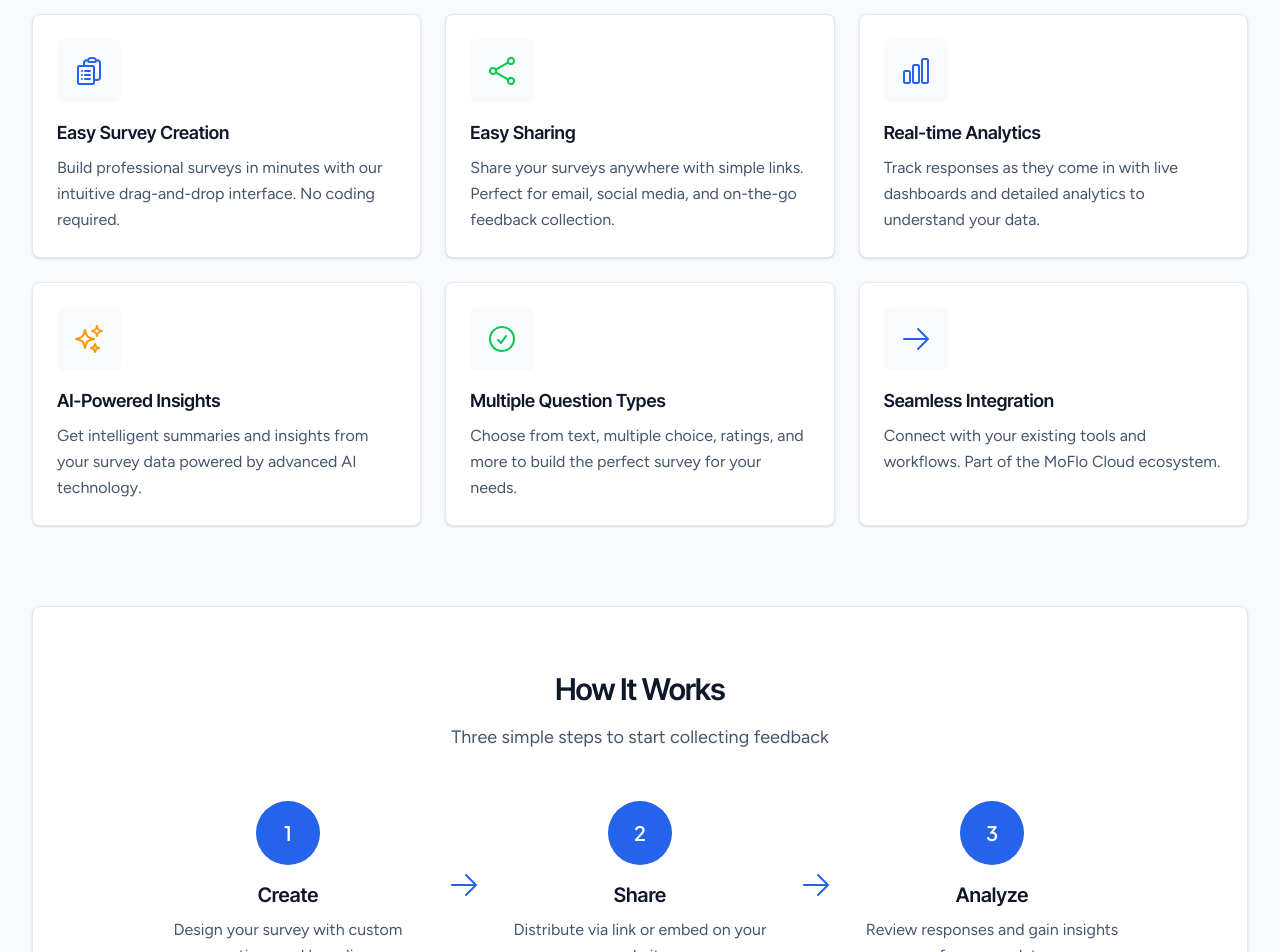
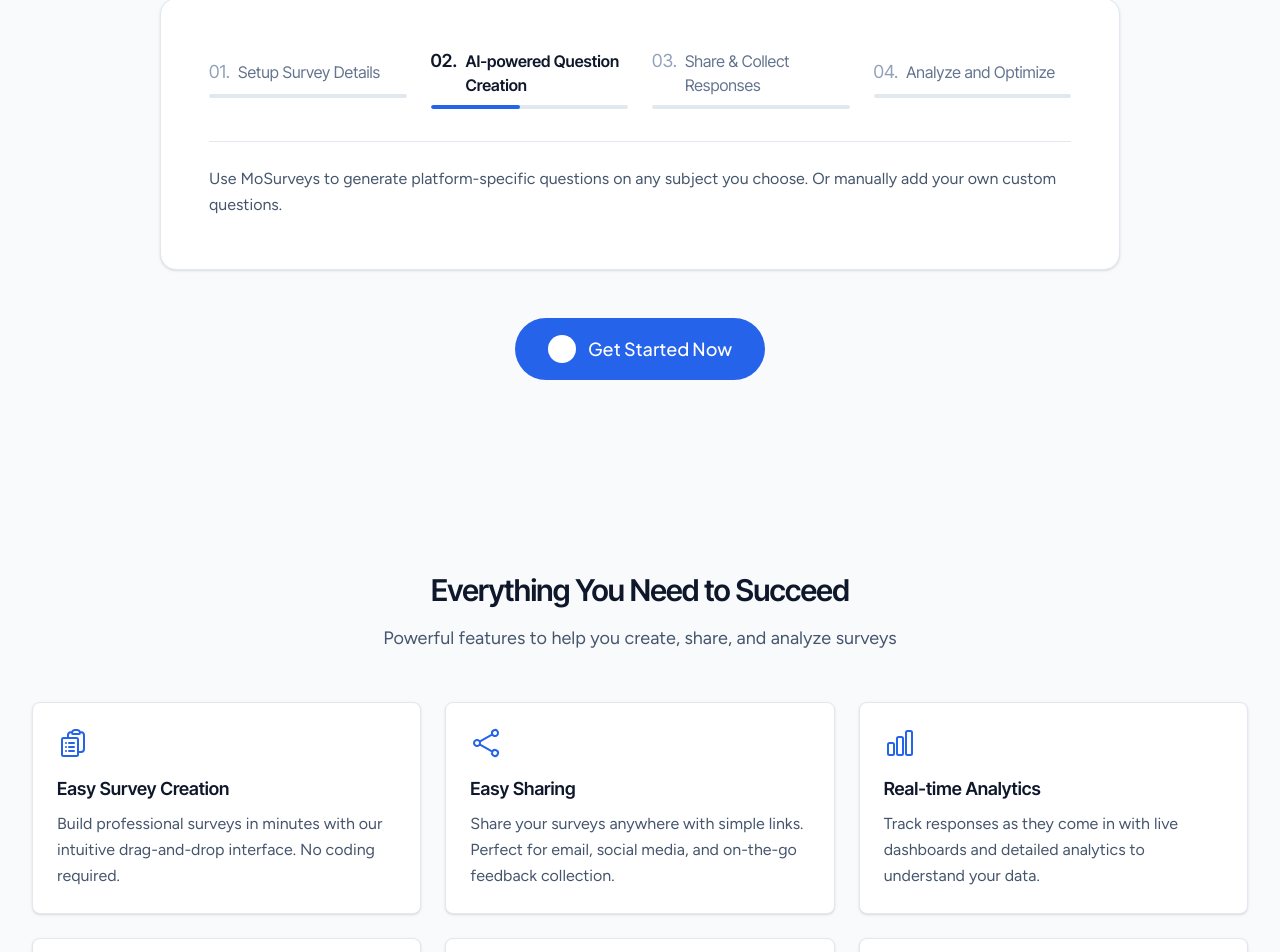
Before and after one commit to heyitsjearbear/mosurveys, a Next.js app: page / in a window 1280 px wide. Shown: the part 639-1591 px from the top of the page. Built offline with nearby package versions, Linux system fonts and the light colour scheme.

Commit message:
Refactored landing page by adding an interactive steps section, updated global styles with fade-in animations, and modified VSCode settings for CSS linting.

```diff
--- a/src/app/globals.css
+++ b/src/app/globals.css
@@ -95,3 +95,19 @@ body {
 .btn-arrow-secondary {
   @apply text-white;
 }
+
+/* Fade-in animation for interactive step descriptions */
+@keyframes fade-in {
+  from {
+    opacity: 0;
+    transform: translateY(-10px);
+  }
+  to {
+    opacity: 1;
+    transform: translateY(0);
+  }
+}
+
+.animate-fade-in {
+  animation: fade-in 0.4s ease-out;
+}
--- a/src/app/page.tsx
+++ b/src/app/page.tsx
@@ -7,6 +7,7 @@ import {
   CheckCircleIcon,
   ShareIcon,
 } from "@heroicons/react/24/outline";
+import InteractiveSteps from "@/components/InteractiveSteps";
 
 /**
  * MoSurveys Landing/Marketing Page
@@ -83,6 +84,34 @@ export default function Home() {
           </div>
         </section>
 
+        {/* How It Works Section - Interactive */}
+        <section className="py-12 lg:py-16 mb-12">
+          <div className="max-w-5xl mx-auto px-4 sm:px-6 lg:px-8">
+            <div className="text-center mb-12">
+              <h3 className="font-heading text-3xl font-semibold text-slate-900 tracking-tight mb-4">
+                How It Works
+              </h3>
+              <p className="font-body text-lg text-slate-600 leading-relaxed">
+                Four simple steps to start collecting feedback
+              </p>
+            </div>
+
+            <InteractiveSteps />
+
+            <div className="mt-12 text-center">
+              <Link
+                href="/mojeremiah"
+                className="group inline-flex items-center gap-3 px-8 py-4 border border-transparent font-accent text-lg font-medium rounded-full text-white bg-[#2663EB] hover:bg-[#2054C8] transition-all duration-200 hover:shadow-md active:scale-95 focus:ring-2 focus:ring-[#2663EB] focus:ring-offset-2"
+              >
+                <span className="relative w-7 h-7 rounded-full bg-white flex items-center justify-center overflow-hidden">
+                  <ArrowRightIcon className="w-5 h-5 text-[#2663EB] absolute -translate-x-8 group-hover:translate-x-0 transition-transform duration-300" />
+                </span>
+                Get Started Now
+              </Link>
+            </div>
+          </div>
+        </section>
+
         {/* Features Section */}
         <section className="py-12 lg:py-20">
           <div className="text-center mb-12">
@@ -102,7 +131,7 @@ export default function Home() {
               description="Build professional surveys in minutes with our intuitive drag-and-drop interface. No coding required."
             />
             <FeatureCard
-              icon={<ShareIcon className="w-8 h-8 text-green-500" />}
+              icon={<ShareIcon className="w-8 h-8 text-[#2663EB]" />}
               title="Easy Sharing"
               description="Share your surveys anywhere with simple links. Perfect for email, social media, and on-the-go feedback collection."
             />
@@ -112,12 +141,12 @@ export default function Home() {
               description="Track responses as they come in with live dashboards and detailed analytics to understand your data."
             />
             <FeatureCard
-              icon={<SparklesIcon className="w-8 h-8 text-amber-500" />}
+              icon={<SparklesIcon className="w-8 h-8 text-[#2663EB]" />}
               title="AI-Powered Insights"
               description="Get intelligent summaries and insights from your survey data powered by advanced AI technology."
             />
             <FeatureCard
-              icon={<CheckCircleIcon className="w-8 h-8 text-green-500" />}
+              icon={<CheckCircleIcon className="w-8 h-8 text-[#2663EB]" />}
               title="Multiple Question Types"
               description="Choose from text, multiple choice, ratings, and more to build the perfect survey for your needs."
             />
@@ -126,52 +155,6 @@ export default function Home() {
               title="Seamless Integration"
               description="Connect with your existing tools and workflows. Part of the MoFlo Cloud ecosystem."
             />
-          </div>
-        </section>
-
-        {/* How It Works Section */}
-        <section className="py-12 lg:py-16 bg-white rounded-lg shadow-sm border border-slate-200 mb-12">
-          <div className="max-w-5xl mx-auto px-8">
-            <div className="text-center mb-12">
-              <h3 className="font-heading text-3xl font-semibold text-slate-900 tracking-tight mb-4">
-                How It Works
-              </h3>
-              <p className="font-body text-lg text-slate-600 leading-relaxed">
-                Three simple steps to start collecting feedback
-              </p>
-            </div>
-
-            <div className="flex flex-col md:flex-row items-center justify-between space-y-8 md:space-y-0 md:space-x-8">
-              <ProcessStep
-                number={1}
-                title="Create"
-                description="Design your survey with custom questions and branding"
-              />
-              <ArrowRightIcon className="hidden md:block w-8 h-8 text-[#2663EB]" />
-              <ProcessStep
-                number={2}
-                title="Share"
-                description="Distribute via link or embed on your website"
-              />
-              <ArrowRightIcon className="hidden md:block w-8 h-8 text-[#2663EB]" />
-              <ProcessStep
-                number={3}
-                title="Analyze"
-                description="Review responses and gain insights from your data"
-              />
-            </div>
-
-            <div className="mt-12 text-center">
-              <Link
-                href="/mojeremiah"
-                className="group inline-flex items-center gap-3 px-8 py-4 border border-transparent font-accent text-lg font-medium rounded-full text-white bg-[#2663EB] hover:bg-[#2054C8] transition-all duration-200 hover:shadow-md active:scale-95 focus:ring-2 focus:ring-[#2663EB] focus:ring-offset-2"
-              >
-                <span className="relative w-7 h-7 rounded-full bg-white flex items-center justify-center overflow-hidden">
-                  <ArrowRightIcon className="w-5 h-5 text-[#2663EB] absolute -translate-x-8 group-hover:translate-x-0 transition-transform duration-300" />
-                </span>
-                Get Started Now
-              </Link>
-            </div>
           </div>
         </section>
       </main>
@@ -190,7 +173,7 @@ export default function Home() {
 
 /**
  * FeatureCard Component
- * Displays a feature with icon, title, and description
+ * Displays a feature with icon, title, and description (no hover effects, blue icons without background)
  */
 interface FeatureCardProps {
   icon: React.ReactNode;
@@ -200,38 +183,12 @@ interface FeatureCardProps {
 
 function FeatureCard({ icon, title, description }: FeatureCardProps) {
   return (
-    <div className="bg-white rounded-lg shadow-sm border border-slate-200 p-6 transition-all duration-200 hover:shadow-md hover:scale-[1.02]">
+    <div className="bg-white rounded-lg shadow-sm border border-slate-200 p-6">
       <div className="mb-4">
-        <div className="inline-flex items-center justify-center w-16 h-16 bg-slate-50 rounded-lg">
-          {icon}
-        </div>
+        {icon}
       </div>
       <h4 className="font-heading text-lg font-semibold text-slate-900 mb-2">{title}</h4>
       <p className="font-body text-slate-600 leading-relaxed">{description}</p>
     </div>
   );
 }
-
-/**
- * ProcessStep Component
- * Displays a step in the "How It Works" section
- */
-interface ProcessStepProps {
-  number: number;
-  title: string;
-  description: string;
-}
-
-function ProcessStep({ number, title, description }: ProcessStepProps) {
-  return (
-    <div className="flex-1 text-center">
-      <div className="flex flex-col items-center">
-        <div className="w-16 h-16 rounded-full bg-[#2663EB] text-white flex items-center justify-center font-accent font-semibold text-xl mb-4">
-          {number}
-        </div>
-        <h4 className="font-heading text-xl font-semibold text-slate-900 mb-2">{title}</h4>
-        <p className="font-body text-slate-600 leading-relaxed">{description}</p>
-      </div>
-    </div>
-  );
-}
--- /dev/null
+++ b/src/components/InteractiveSteps.tsx
@@ -0,0 +1,159 @@
+"use client";
+
+import { useState, useEffect } from "react";
+
+/**
+ * InteractiveSteps Component
+ *
+ * Displays a gamified step-by-step walkthrough of the MoSurveys workflow.
+ * Features:
+ * - 4 clickable steps with numbered labels
+ * - Active step highlighted with blue progress bar that fills up
+ * - Description shown below for the active step
+ * - Progress bar fills from 0% to 100% over 4 seconds
+ * - Auto-advances to next step when bar is full
+ * - Loops back to step 1 after step 4
+ */
+
+interface Step {
+  number: string;
+  title: string;
+  description: string;
+}
+
+const steps: Step[] = [
+  {
+    number: "01",
+    title: "Setup Survey Details",
+    description: "Create your survey by defining the title, target audience, and basic settings. Set up the foundation for your feedback collection.",
+  },
+  {
+    number: "02",
+    title: "AI-powered Question Creation",
+    description: "Use MoSurveys to generate platform-specific questions on any subject you choose. Or manually add your own custom questions.",
+  },
+  {
+    number: "03",
+    title: "Share & Collect Responses",
+    description: "Share your survey via link, email, or social media. Collect real-time responses from your target audience across any platform.",
+  },
+  {
+    number: "04",
+    title: "Analyze and Optimize",
+    description: "Review responses with real-time analytics and AI-powered insights. Optimize your surveys based on engagement data and sentiment analysis.",
+  },
+];
+
+const STEP_DURATION = 4000; // 4 seconds per step
+
+export default function InteractiveSteps() {
+  const [activeStep, setActiveStep] = useState(0);
+  const [progress, setProgress] = useState(0);
+
+  // Progress bar animation and step advancement
+  useEffect(() => {
+    const startTime = Date.now();
+
+    const animationFrame = () => {
+      const elapsed = Date.now() - startTime;
+      const newProgress = Math.min((elapsed / STEP_DURATION) * 100, 100);
+
+      setProgress(newProgress);
+
+      if (elapsed < STEP_DURATION) {
+        requestAnimationFrame(animationFrame);
+      } else {
+        // Move to next step when progress reaches 100%
+        setActiveStep((current) => (current + 1) % steps.length);
+        setProgress(0);
+      }
+    };
+
+    const frameId = requestAnimationFrame(animationFrame);
+
+    return () => cancelAnimationFrame(frameId);
+  }, [activeStep]);
+
+  // Handle manual step click - reset progress
+  const handleStepClick = (index: number) => {
+    setActiveStep(index);
+    setProgress(0);
+  };
+
+  return (
+    <div className="bg-white rounded-2xl shadow-sm border border-slate-200 p-8 md:p-12">
+      {/* Step Selector */}
+      <div className="grid grid-cols-1 sm:grid-cols-2 lg:grid-cols-4 gap-6 mb-8">
+        {steps.map((step, index) => (
+          <button
+            key={step.number}
+            onClick={() => handleStepClick(index)}
+            className="text-left group"
+          >
+            {/* Step Number and Title */}
+            <div className="flex flex-col gap-2">
+              <div className="flex items-baseline gap-2">
+                <span
+                  className={`font-heading text-lg transition-colors duration-200 ${
+                    activeStep === index
+                      ? "text-slate-900 font-semibold"
+                      : "text-slate-400 group-hover:text-slate-600"
+                  }`}
+                >
+                  {step.number}.
+                </span>
+                <span
+                  className={`font-heading text-base transition-colors duration-200 ${
+                    activeStep === index
+                      ? "text-slate-900 font-semibold"
+                      : "text-slate-500 group-hover:text-slate-700"
+                  }`}
+                >
+                  {step.title}
+                </span>
+              </div>
+              {/* Progress Bar - Fills up for active step */}
+              <div className="h-1 rounded-full bg-slate-200 overflow-hidden">
+                <div
+                  className={`h-full rounded-full ${
+                    activeStep === index
+                      ? "bg-[#2663EB]"
+                      : "bg-slate-200"
+                  }`}
+                  style={{
+                    width: activeStep === index ? `${progress}%` : "0%",
+                    transition: activeStep === index ? "none" : "width 0.3s ease",
+                  }}
+                />
+              </div>
+            </div>
+          </button>
+        ))}
+      </div>
+
+      {/* Step Description with Fade Transition */}
+      <div className="min-h-[80px] pt-6 border-t border-slate-200">
+        <p
+          key={activeStep}
+          className="font-body text-slate-600 text-base leading-relaxed animate-fade-in"
+        >
+          {steps[activeStep].description}
+        </p>
+      </div>
+
+      {/* Progress Dots (Mobile-friendly indicator) */}
+      <div className="flex justify-center gap-2 mt-6 sm:hidden">
+        {steps.map((_, index) => (
+          <button
+            key={index}
+            onClick={() => handleStepClick(index)}
+            className={`w-2 h-2 rounded-full transition-all duration-300 ${
+              activeStep === index ? "bg-[#2663EB] w-8" : "bg-slate-300"
+            }`}
+            aria-label={`Go to step ${index + 1}`}
+          />
+        ))}
+      </div>
+    </div>
+  );
+}
```
